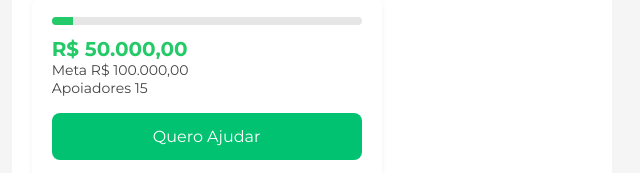
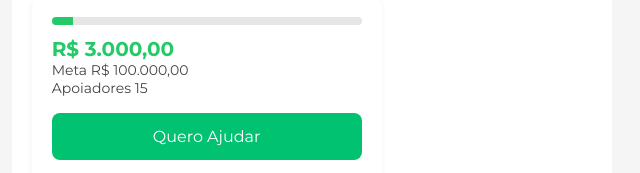
Before and after one commit to khashhack/vakinhajoao, a website: page public/index.html in a window 1280 px wide. Shown: the part 1436-1609 px from the top of the page, 185-825 px from the left. Drawn offline with Linux system fonts and the light colour scheme.

Commit message:
Update index.html

```diff
--- a/public/index.html
+++ b/public/index.html
@@ -305,7 +305,7 @@
       <div class="progresso">
         <div class="progresso-bar" style="width: 7%;"></div>
       </div>
-      <div class="valor-arrecadado">R$ 50.000,00</div>
+      <div class="valor-arrecadado">R$ 3.000,00</div>
       <div class="meta">Meta R$ 100.000,00</div>
       <div class="apoiadores">Apoiadores 15</div>
 
```
